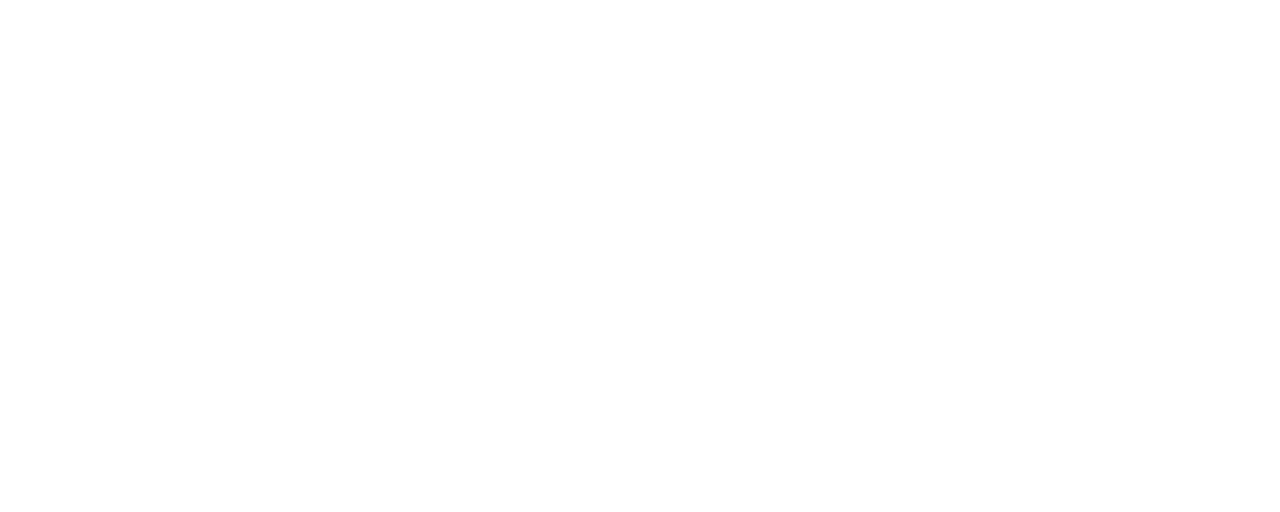
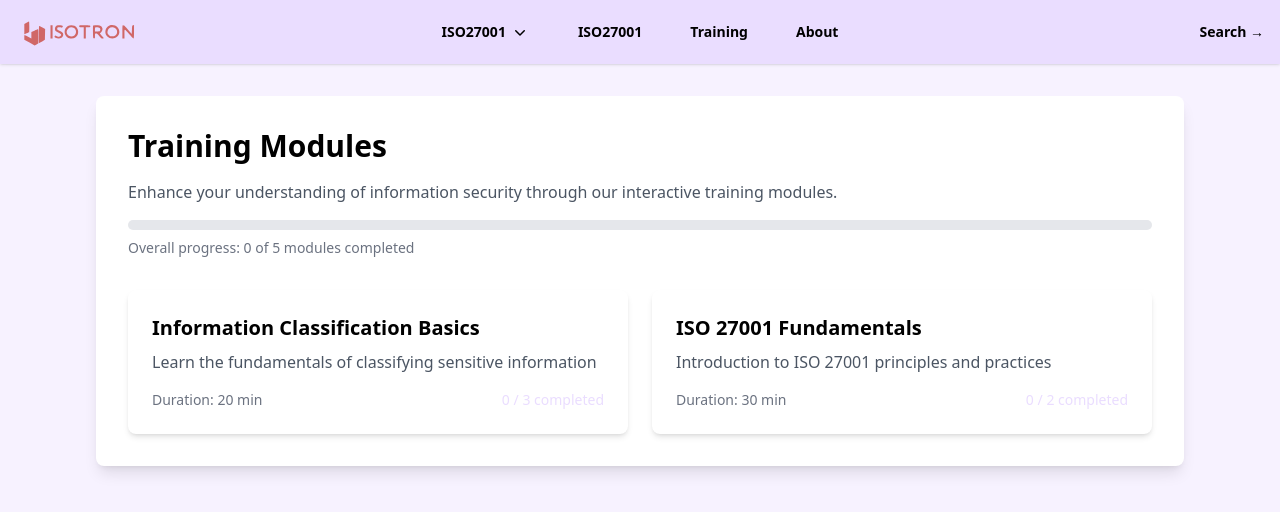
Before and after one commit to Ritz0101/BachelorSite, a React (Vite) app in the folder isotron/: page /training in a window 1280 px wide. Before the commit this address had no page. Shown: the top 512 px of the page. Built offline with nearby package versions, Linux system fonts and the light colour scheme.

Commit message:
en slags påbegynnelse av training modulen

```diff
--- /dev/null
+++ b/isotron/src/components/ModuleContent.jsx
@@ -0,0 +1,70 @@
+import React from 'react';
+import { useParams, Link } from 'react-router-dom';
+import { trainingModules } from './Training';
+
+function ModuleContent() {
+  const { moduleId } = useParams();
+  const module = trainingModules.find(m => m.id.toString() === moduleId);
+
+  if (!module) {
+    return (
+      <div className="min-h-screen bg-light-purple pt-24">
+        <div className="max-w-4xl mx-auto px-4 sm:px-6 lg:px-8">
+          <div className="bg-white rounded-lg shadow-lg p-8">
+            <h1 className="text-2xl font-bold text-red-600 mb-4">Module Not Found</h1>
+            <p className="text-gray-600 mb-4">The requested training module could not be found.</p>
+            <Link to="/training" className="text-purple hover:underline">
+              ← Back to Training Modules
+            </Link>
+          </div>
+        </div>
+      </div>
+    );
+  }
+
+  return (
+    <div className="min-h-screen bg-light-purple pt-24">
+      <div className="max-w-4xl mx-auto px-4 sm:px-6 lg:px-8">
+        <div className="bg-white rounded-lg shadow-lg p-8">
+          <div className="mb-6">
+            <Link to="/training" className="text-purple hover:underline mb-4 inline-block">
+              ← Back to Training Modules
+            </Link>
+            <h1 className="text-3xl font-bold text-custom-black mt-4">{module.title}</h1>
+            <p className="text-gray-600 mt-2">{module.description}</p>
+            <div className="text-sm text-gray-500 mt-2">Duration: {module.duration}</div>
+          </div>
+
+          <div className="space-y-6">
+            {module.modules.map((subModule) => (
+              <div
+                key={subModule.id}
+                className="border border-gray-200 rounded-lg p-4 hover:border-purple transition-colors"
+              >
+                <h2 className="text-xl font-semibold text-custom-black mb-2">
+                  {subModule.title}
+                </h2>
+                <div className="flex items-center justify-between">
+                  <span className={`text-sm ${subModule.completed ? 'text-green-600' : 'text-gray-500'}`}>
+                    {subModule.completed ? 'Completed' : 'Not started'}
+                  </span>
+                  <button
+                    className="bg-purple text-white px-4 py-2 rounded-md hover:bg-opacity-90 transition-opacity"
+                    onClick={() => {
+                      // TODO: Implement module completion logic
+                      alert('Module content will be implemented here!');
+                    }}
+                  >
+                    {subModule.completed ? 'Review' : 'Start'}
+                  </button>
+                </div>
+              </div>
+            ))}
+          </div>
+        </div>
+      </div>
+    </div>
+  );
+}
+
+export default ModuleContent;
--- /dev/null
+++ b/isotron/src/components/Training.jsx
@@ -0,0 +1,123 @@
+import React, { useState } from 'react';
+import { useNavigate } from 'react-router-dom';
+
+// Mock data structure for training modules - can be moved to a separate file later
+export const trainingModules = [
+  {
+    id: 1,
+    title: "Information Classification Basics",
+    description: "Learn the fundamentals of classifying sensitive information",
+    duration: "20 min",
+    modules: [
+      {
+        id: "1.1",
+        title: "Understanding Security Levels",
+        completed: false,
+      },
+      {
+        id: "1.2",
+        title: "Identifying Sensitive Information",
+        completed: false,
+      },
+      {
+        id: "1.3",
+        title: "Handling Classified Information",
+        completed: false,
+      }
+    ]
+  },
+  {
+    id: 2,
+    title: "ISO 27001 Fundamentals",
+    description: "Introduction to ISO 27001 principles and practices",
+    duration: "30 min",
+    modules: [
+      {
+        id: "2.1",
+        title: "ISMS Basics",
+        completed: false,
+      },
+      {
+        id: "2.2",
+        title: "Risk Assessment",
+        completed: false,
+      }
+    ]
+  }
+];
+
+// Reusable module card component
+function ModuleCard({ module, onSelect }) {
+  return (
+    <div
+      onClick={() => onSelect(module)}
+      className="bg-white rounded-lg shadow-md p-6 cursor-pointer hover:shadow-lg transition-shadow"
+    >
+      <h3 className="text-xl font-semibold text-custom-black mb-2">{module.title}</h3>
+      <p className="text-gray-600 mb-4">{module.description}</p>
+      <div className="flex justify-between items-center">
+        <span className="text-sm text-gray-500">Duration: {module.duration}</span>
+        <span className="text-sm text-purple">
+          {module.modules.filter(m => m.completed).length} / {module.modules.length} completed
+        </span>
+      </div>
+    </div>
+  );
+}
+
+// Progress indicator component
+function ProgressBar({ completed, total }) {
+  const percentage = (completed / total) * 100;
+  return (
+    <div className="w-full bg-gray-200 rounded-full h-2.5">
+      <div
+        className="bg-purple h-2.5 rounded-full transition-all duration-300"
+        style={{ width: `${percentage}%` }}
+      ></div>
+    </div>
+  );
+}
+
+function Training() {
+  const navigate = useNavigate();
+  const totalModules = trainingModules.reduce((acc, module) => acc + module.modules.length, 0);
+  const completedModules = trainingModules.reduce(
+    (acc, module) => acc + module.modules.filter(m => m.completed).length,
+    0
+  );
+
+  const handleModuleSelect = (module) => {
+    navigate(`/training/${module.id}`);
+  };
+
+  return (
+    <div className="min-h-screen bg-light-purple pt-24">
+      <div className="max-w-6xl mx-auto px-4 sm:px-6 lg:px-8">
+        <div className="bg-white rounded-lg shadow-lg p-8">
+          <div className="mb-8">
+            <h1 className="text-3xl font-bold text-custom-black mb-4">Training Modules</h1>
+            <p className="text-gray-600 mb-4">
+              Enhance your understanding of information security through our interactive training modules.
+            </p>
+            <ProgressBar completed={completedModules} total={totalModules} />
+            <p className="text-sm text-gray-500 mt-2">
+              Overall progress: {completedModules} of {totalModules} modules completed
+            </p>
+          </div>
+
+          <div className="grid grid-cols-1 md:grid-cols-2 gap-6">
+            {trainingModules.map(module => (
+              <ModuleCard
+                key={module.id}
+                module={module}
+                onSelect={handleModuleSelect}
+              />
+            ))}
+          </div>
+        </div>
+      </div>
+    </div>
+  );
+}
+
+export default Training;
--- a/isotron/src/components/header.jsx
+++ b/isotron/src/components/header.jsx
@@ -110,7 +110,7 @@
             </div>
           </div>
           <a href="#" className="text-sm font-semibold text-custom-black">ISO27001</a>
-          <a href="#" className="text-sm font-semibold text-custom-black">Training</a>
+          <Link to="/training" className="text-sm font-semibold text-custom-black">Training</Link>
           <Link to="/about" className="text-sm font-semibold text-custom-black">About</Link>
         </div>
         <div className="hidden lg:flex lg:flex-1 lg:justify-end">
--- a/isotron/src/main.jsx
+++ b/isotron/src/main.jsx
@@ -5,6 +5,8 @@
 import Guide from './Guide.jsx';
 import About from './components/About.jsx';
 import Layout from './components/Layout.jsx';
+import Training from './components/Training.jsx';
+import ModuleContent from './components/ModuleContent.jsx';
 
 createRoot(document.getElementById('root')).render(
   <StrictMode>
@@ -14,6 +16,8 @@
           <Route path="/" element={<App />} />
           <Route path="/guide" element={<Guide />} />
           <Route path="/about" element={<About />} />
+          <Route path="/training" element={<Training />} />
+          <Route path="/training/:moduleId" element={<ModuleContent />} />
         </Route>
       </Routes>
     </BrowserRouter>
```
